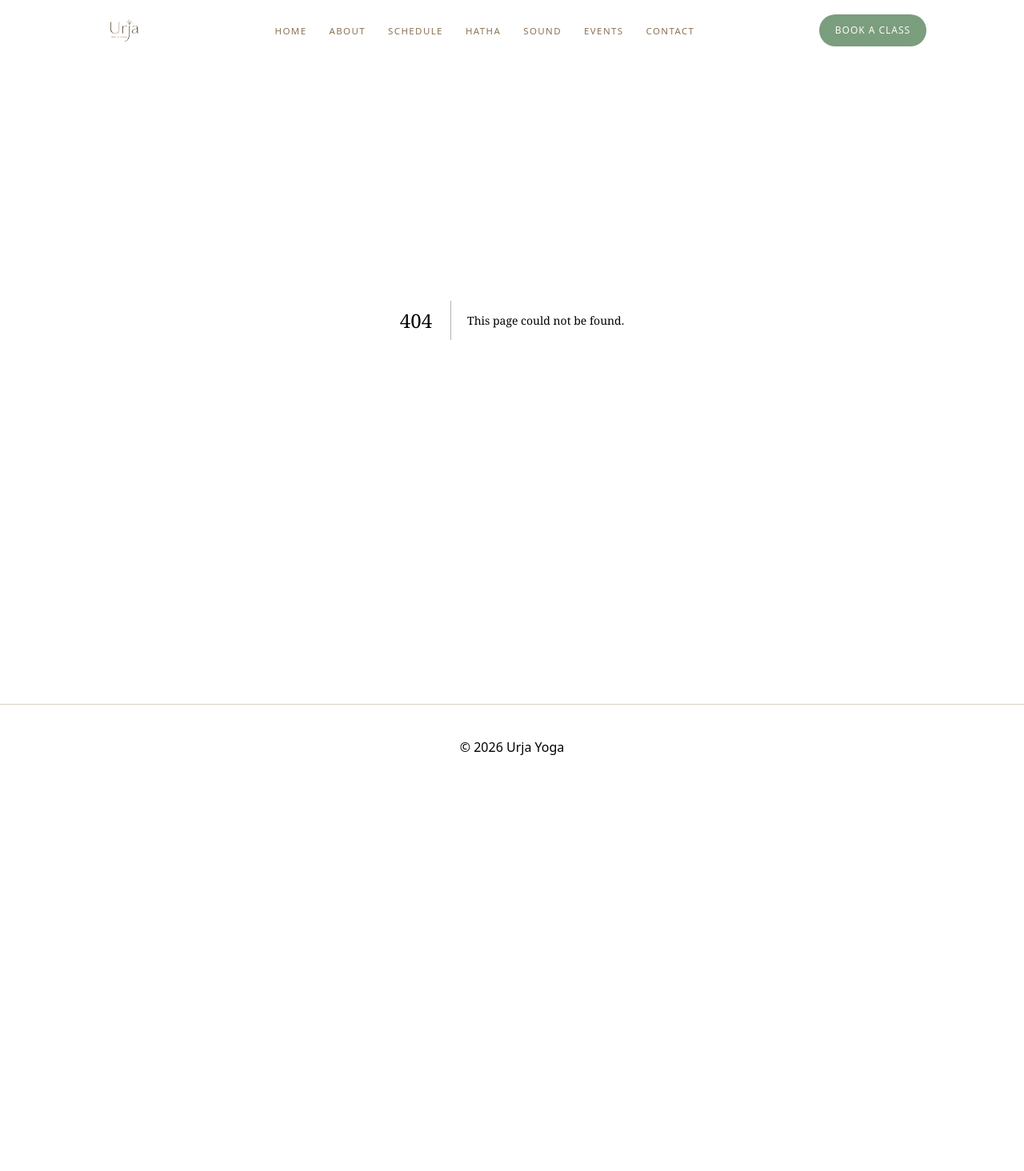
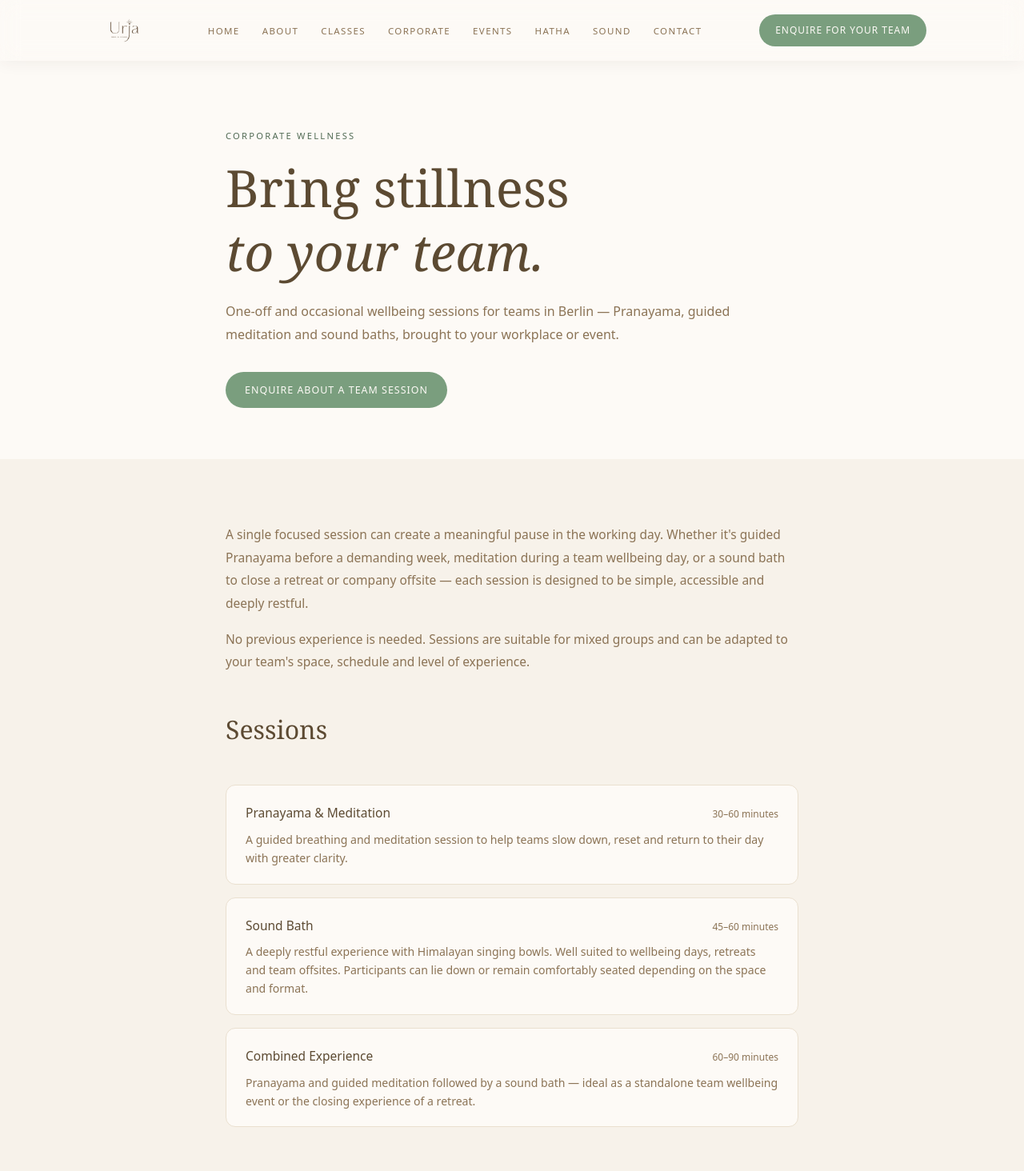
Before and after one commit to Urja/yoga, a Next.js app: page /corporate in a window 1280 px wide. Before the commit this address had no page. Shown: the top 1464 px of the page at 80% size. Before the commit the page ends 988 px from the top, so only its background shows below. Built offline with nearby package versions, Linux system fonts and the light colour scheme.

Commit message:
Add corporate page, reorder nav, rename Schedule to Classes

```diff
--- /dev/null
+++ b/app/corporate/page.tsx
@@ -0,0 +1,111 @@
+export default function CorporatePage() {
+  return (
+    <main>
+      <section className="pt-40 pb-16 bg-[#FDFAF6]">
+        <div className="max-w-[780px] mx-auto px-8">
+          <p className="text-[0.7rem] font-medium tracking-[0.2em] uppercase text-[#526B55] mb-4">Corporate Wellness</p>
+          <h1 className="font-serif text-[clamp(2.5rem,6vw,4rem)] font-light text-[#5C4A32] leading-tight mb-5">
+            Bring stillness<br /><em>to your team.</em>
+          </h1>
+          <p className="text-[1rem] text-[#8B7355] leading-[1.8] mb-8">
+            One-off and occasional wellbeing sessions for teams in Berlin — Pranayama, guided meditation and sound baths, brought to your workplace or event.
+          </p>
+          <a
+            href="mailto:urjaramanandi@gmail.com?subject=Corporate%20Wellness%20Enquiry"
+            className="inline-flex items-center gap-2 px-6 py-3 rounded-full bg-[#7A9E7E] text-[#FDFAF6] text-[0.78rem] font-medium tracking-[0.08em] uppercase hover:bg-[#526B55] hover:-translate-y-0.5 transition-all"
+          >
+            Enquire about a team session
+          </a>
+        </div>
+      </section>
+
+      <section className="py-20">
+        <div className="max-w-[780px] mx-auto px-8 space-y-10 text-[0.97rem] text-[#8B7355] leading-[1.85]">
+
+          <div className="space-y-4">
+            <p>
+              A single focused session can create a meaningful pause in the working day. Whether it's guided Pranayama before a demanding week, meditation during a team wellbeing day, or a sound bath to close a retreat or company offsite — each session is designed to be simple, accessible and deeply restful.
+            </p>
+            <p>
+              No previous experience is needed. Sessions are suitable for mixed groups and can be adapted to your team's space, schedule and level of experience.
+            </p>
+          </div>
+
+          <h2 className="font-serif text-[2rem] font-light text-[#5C4A32]">Sessions</h2>
+          <div className="space-y-4">
+            {[
+              {
+                title: 'Pranayama & Meditation',
+                duration: '30–60 minutes',
+                desc: 'A guided breathing and meditation session to help teams slow down, reset and return to their day with greater clarity.',
+              },
+              {
+                title: 'Sound Bath',
+                duration: '45–60 minutes',
+                desc: 'A deeply restful experience with Himalayan singing bowls. Well suited to wellbeing days, retreats and team offsites. Participants can lie down or remain comfortably seated depending on the space and format.',
+              },
+              {
+                title: 'Combined Experience',
+                duration: '60–90 minutes',
+                desc: 'Pranayama and guided meditation followed by a sound bath — ideal as a standalone team wellbeing event or the closing experience of a retreat.',
+              },
+            ].map(({ title, duration, desc }) => (
+              <div key={title} className="bg-[#FDFAF6] border border-[#EAE0CF] rounded-xl px-6 py-5">
+                <div className="flex items-baseline justify-between gap-4 mb-2 flex-wrap">
+                  <p className="font-medium text-[#5C4A32]">{title}</p>
+                  <p className="text-[0.75rem] text-[#8B7355] shrink-0">{duration}</p>
+                </div>
+                <p className="text-[0.88rem] text-[#8B7355] leading-relaxed">{desc}</p>
+              </div>
+            ))}
+          </div>
+
+          <div>
+            <h2 className="font-serif text-[2rem] font-light text-[#5C4A32] mb-4">Ideal for</h2>
+            <p className="text-[0.9rem] text-[#8B7355] leading-[2]">
+              Company wellbeing days · Team offsites · Retreats · Mental Health Awareness initiatives · Employee appreciation events · Conference wellbeing sessions · Leadership retreats · Occasional workplace wellbeing
+            </p>
+          </div>
+
+          <div>
+            <h2 className="font-serif text-[2rem] font-light text-[#5C4A32] mb-4">Logistics</h2>
+            <ul className="space-y-2">
+              {[
+                'Sessions held at your office or event space in or around Berlin.',
+                'Groups of 5–30 people.',
+                'Sessions can be adapted to your available space, whether a meeting room, event hall or outdoor setting.',
+                'Pricing on enquiry based on group size, format and duration.',
+              ].map(item => (
+                <li key={item} className="flex gap-3">
+                  <span className="text-[#7A9E7E] mt-1 shrink-0">—</span>
+                  <span>{item}</span>
+                </li>
+              ))}
+            </ul>
+          </div>
+
+          <div className="bg-[#E8F0E9] border border-[#A8C5AB] rounded-xl p-6 mt-4">
+            <p className="font-medium text-[#5C4A32] mb-1">Planning something for your team?</p>
+            <p className="text-[0.85rem] text-[#8B7355] mb-5">Tell me your approximate group size, location and occasion. I'll suggest a suitable format and get back to you within 24 hours.</p>
+            <div className="flex gap-3 flex-wrap">
+              <a
+                href="mailto:urjaramanandi@gmail.com?subject=Corporate%20Wellness%20Enquiry"
+                className="px-5 py-2.5 rounded-full bg-[#7A9E7E] text-[#FDFAF6] text-[0.75rem] font-medium tracking-wide uppercase hover:bg-[#526B55] transition-all whitespace-nowrap"
+              >
+                Enquire by Email
+              </a>
+              <a
+                href="https://wa.me/+4917668954497?text=Hi!%20I%20would%20like%20to%20enquire%20about%20a%20corporate%20wellness%20session%20for%20my%20team."
+                target="_blank" rel="noopener noreferrer"
+                className="px-5 py-2.5 rounded-full border border-[#7A9E7E] text-[#526B55] text-[0.75rem] font-medium tracking-wide uppercase hover:bg-[#E8F0E9] transition-all whitespace-nowrap"
+              >
+                📲 WhatsApp
+              </a>
+            </div>
+          </div>
+
+        </div>
+      </section>
+    </main>
+  )
+}
--- a/app/schedule/page.tsx
+++ b/app/schedule/page.tsx
@@ -41,7 +41,7 @@ export default function SchedulePage() {
       <div className="max-w-[1100px] mx-auto px-8">
 
         <div className="mb-10">
-          <p className="text-[0.7rem] font-medium tracking-[0.2em] uppercase text-[#526B55] mb-3">Weekly Schedule</p>
+          <p className="text-[0.7rem] font-medium tracking-[0.2em] uppercase text-[#526B55] mb-3">Classes</p>
           <h1 className="font-serif text-[clamp(2.2rem,5vw,3.5rem)] font-light text-[#5C4A32] mb-3">
             Find a class that <em>fits your week</em>
           </h1>
--- a/app/sound-healing/page.tsx
+++ b/app/sound-healing/page.tsx
@@ -45,7 +45,7 @@ export default function SoundHealingPage() {
             <img src="/images/singing-bowls.jpg" alt="Private sound bath — Himalayan singing bowls" className="w-full h-full object-cover object-center" />
           </div>
           <p>
-            Private Sound Bath sessions — with singing bowls, gong, and chimes — are available on request. If you are interested in booking one for yourself or a small group, reach out directly.
+            Private Sound Bath sessions — with Himalayan singing bowls — are available on request. If you are interested in booking one for yourself or a small group, reach out directly.
           </p>
 
           <div className="bg-[#E8F0E9] border border-[#A8C5AB] rounded-xl p-6">
--- a/components/Navbar.tsx
+++ b/components/Navbar.tsx
@@ -1,22 +1,25 @@
 'use client'
 import { useState, useEffect } from 'react'
+import { usePathname } from 'next/navigation'
 import Link from 'next/link'
 import Image from 'next/image'
 
 const links = [
   { href: '/', label: 'Home' },
   { href: '/about', label: 'About' },
-  { href: '/schedule', label: 'Schedule' },
+  { href: '/schedule', label: 'Classes' },
+  { href: '/corporate', label: 'Corporate' },
+  { href: '/events', label: 'Events' },
   { href: '/hatha', label: 'Hatha' },
   { href: '/sound-healing', label: 'Sound' },
-  { href: '/events', label: 'Events' },
-  // { href: '/blog', label: 'Blog' },
   { href: '/contact', label: 'Contact' },
 ]
 
 export default function Navbar() {
   const [scrolled, setScrolled] = useState(false)
   const [open, setOpen] = useState(false)
+  const pathname = usePathname()
+  const isCorporate = pathname === '/corporate' || pathname === '/corporate/'
 
   useEffect(() => {
     const onScroll = () => setScrolled(window.scrollY > 40)
@@ -26,7 +29,7 @@ export default function Navbar() {
 
   return (
     <nav className={`fixed top-0 left-0 right-0 z-50 transition-all duration-300 ${
-      scrolled ? 'bg-[#F7F2EA]/97 backdrop-blur-md shadow-[0_1px_20px_rgba(61,48,40,0.07)]' : 'bg-transparent'
+      scrolled || isCorporate ? 'bg-[#F7F2EA]/97 backdrop-blur-md shadow-[0_1px_20px_rgba(61,48,40,0.07)]' : 'bg-transparent'
     }`}>
       <div className="max-w-[1100px] mx-auto px-8 py-4 flex items-center justify-between">
         <Link href="/" className="flex items-center">
@@ -54,6 +57,14 @@ export default function Navbar() {
           ))}
         </ul>
 
+        {isCorporate ? (
+          <a
+            href="mailto:urjaramanandi@gmail.com?subject=Corporate%20Wellness%20Enquiry"
+            className="hidden md:inline-flex items-center gap-2 px-5 py-2.5 rounded-full bg-[#7A9E7E] text-[#FDFAF6] text-[0.75rem] font-medium tracking-[0.08em] uppercase transition-all hover:bg-[#526B55] hover:-translate-y-0.5"
+          >
+            Enquire for your team
+          </a>
+        ) : (
           <a
             href="https://wa.me/+4917668954497"
             target="_blank"
@@ -62,6 +73,7 @@ export default function Navbar() {
           >
             Book a Class
           </a>
+        )}
 
         {/* Hamburger */}
         <button
```
Lines whose indentation alone changed are shown as unchanged.
